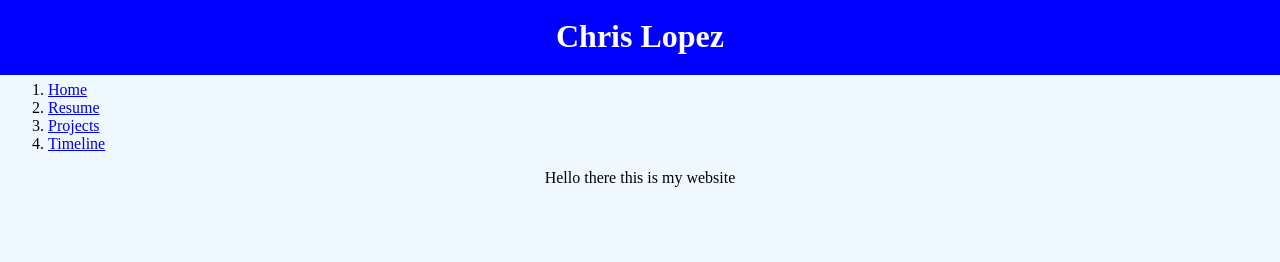
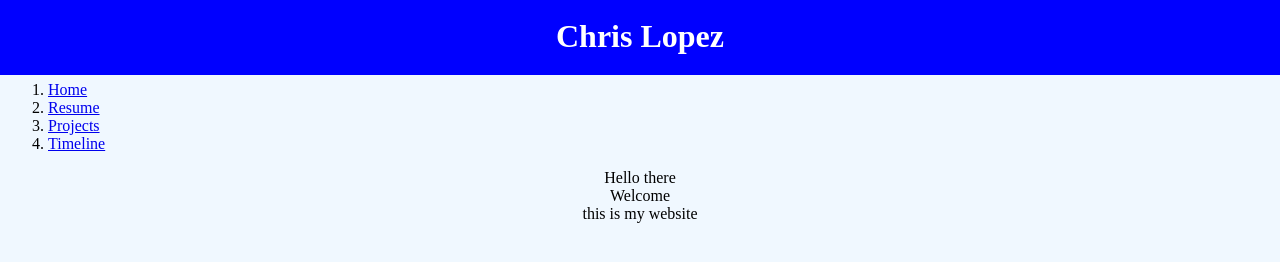
Before and after one commit to TheZaw/ChrisLopez, a plain HTML site: page index.html in a window 1280 px wide. Drawn offline with Linux system fonts and the light colour scheme.

Commit message:
Update index.html

```diff
--- a/index.html
+++ b/index.html
@@ -15,12 +15,11 @@
    </ol>
 
 
-
 </head>
 
 <body>
 
-  <p align="center">Hello there this is my website</p>
+  <p align="center">Hello there <br/>Welcome<br/>this is my website</p>
 
 </body>
 
```
